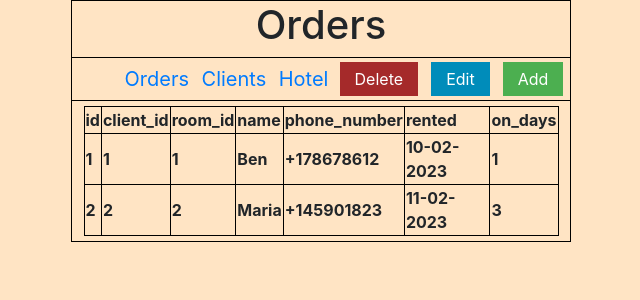
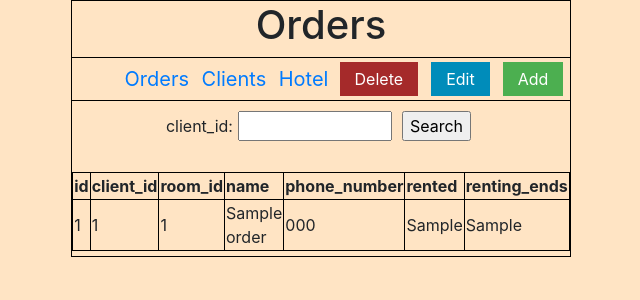
Before and after one commit to Va1Ke/Stage_2, a Flask app: page /order_list/ in a window 1280 px wide. Shown: the top 300 px of the page, without its empty margins (319-959 px from the left). Run offline with Flask 2, Linux system fonts and the light colour scheme; tables that the repository leaves empty hold one stand-in row (values such as "Sample post"); lists and menus that the app fills with data are empty; parts of the project's set-up code (start-up, migrations or seed data) failed here and were passed over.

Commit message:
processing Step-9

```diff
--- a/hotel/models/models.py
+++ b/hotel/models/models.py
@@ -27,5 +27,5 @@ class Orders(db.Model):
     room_id = db.Column(db.Integer, db.ForeignKey("hotel.id"))
     name = db.Column(db.String(128))
     phone_number = db.Column(db.String(128))
-    rented = db.Column(db.String(10))
-    on_days = db.Column(db.Integer)
+    rented = db.Column(db.String(20))
+    renting_ends = db.Column(db.String(20))
--- a/hotel/service/orders_crud.py
+++ b/hotel/service/orders_crud.py
@@ -7,10 +7,19 @@ class Orders_crud:
     def __init__(self, db):
         self.db = db
 
+    def get_all_orders(self) -> list[orders_schemas.OrderInfoReturn]:
+        orders = Orders.query.all()
+        return orders
+
+    def find_orders(self, client_id: int) -> list[orders_schemas.OrderInfoReturn]:
+        updated_client = Orders.query.filter_by(client_id=client_id).all()
+        return updated_client
+
     def create_order(self, order: orders_schemas.CreateOrder) -> str:
         client = Clients.query.filter_by(id=order.client_id).first()
-        new_order = Orders(client_id=order.client_id, room_id=order.room_id, name=client.name,
-                           phone_number=client.phone_number, rented=order.rented, on_days=order.on_days)
+        new_order = Orders(client_id=order.client_id, room_id=order.room_id,
+                           name=client.name, phone_number=client.phone_number,
+                           rented=order.rented, renting_ends=order.renting_ends)
         self.db.session.add(new_order)
         self.db.session.commit()
         return "Success"
@@ -20,7 +29,7 @@ class Orders_crud:
         updated_order.client_id = order.client_id
         updated_order.room_id = order.room_id
         updated_order.rented = order.rented
-        updated_order.on_days = order.on_days
+        updated_order.renting_ends = order.renting_ends
         self.db.session.commit()
         return "Success"
 
--- a/hotel/service/schemas/orders_schemas.py
+++ b/hotel/service/schemas/orders_schemas.py
@@ -8,17 +8,17 @@ class OrderInfoReturn(BaseModel):
     name: str
     phone_number: str
     rented: str
-    on_days: int
+    renting_ends: str
 
 class CreateOrder(BaseModel):
     client_id: int
     room_id: int
     rented: str
-    on_days: int
+    renting_ends: str
 
 class EditOrder(BaseModel):
     id: int
     client_id: int
     room_id: int
     rented: str
-    on_days: int
+    renting_ends: str
--- a/hotel/static/css/main.css
+++ b/hotel/static/css/main.css
@@ -45,6 +45,10 @@ form{
     flex-direction: row;
     justify-content: space-around;
     align-items: center;
+
+}
+input{
+    margin: 5px 5px 5px 5px;
 }
 div{
     border: 1px solid black;
--- a/hotel/templates/Orders/add_order.html
+++ b/hotel/templates/Orders/add_order.html
@@ -10,8 +10,8 @@
 <form action='' method = "POST">
         <p>client_id <input type = "integer" name = "client_id" /></p>
         <p>room_id <input type = "integer" name = "room_id" /></p>
-        <p>rented <input type = "text" name = "rented" /></p>
-        <p>on_days <input type = "integer" name = "on_days" /></p>
+        <p>rented <input type="date" name="rented"></p>
+        <p>renting_ends <input type = "date" name = "renting_ends" /></p>
         <span class="menu">
         <p><a href="/client_list/" class="button button4" type = "cancel">Cancel</a></p>
         <p><input class="button button1" type = "submit" value = "Add" /></p>
--- a/hotel/templates/Orders/edit_order.html
+++ b/hotel/templates/Orders/edit_order.html
@@ -11,8 +11,8 @@
         <p>id <input type = "integer" name = "id" /></p>
         <p>client_id <input type = "integer" name = "client_id" /></p>
         <p>room_id <input type = "integer" name = "room_id" /></p>
-        <p>rented <input type = "text" name = "rented" /></p>
-        <p>on_days <input type = "integer" name = "on_days" /></p>
+        <p>rented <input type = "date" name = "rented" /></p>
+        <p>renting_ends <input type = "date" name = "renting_ends" /></p>
         <span class="menu">
         <p><a href="/client_list/" class="button button4" type = "cancel">Cancel</a></p>
         <p><input class="button button2" type = "submit" value = "Edit" /></p>
--- a/hotel/templates/Orders/orders.html
+++ b/hotel/templates/Orders/orders.html
@@ -7,33 +7,19 @@
 {% endblock %}
 
 {% block second_body %}
+    <form action='' method = "POST">
+        <span class="menu">
+            <p>client_id:<input type = "integer" name = "client_id" size="10"/></p>
+            <p><input type = "submit" value = "Search"/></p>
+        </span>
+    </form>
+
 <table style="width:475px">
-  <tr>
-      <th>id</th>
-      <th>client_id</th>
-      <th>room_id</th>
-      <th>name</th>
-      <th>phone_number</th>
-      <th>rented</th>
-      <th>on_days</th>
-  </tr>
-  <tr>
-      <th>1</th>
-      <th>1</th>
-      <th>1</th>
-      <th>Ben</th>
-      <th>+178678612</th>
-      <th>10-02-2023</th>
-      <th>1</th>
-  </tr>
-  <tr>
-      <th>2</th>
-      <th>2</th>
-      <th>2</th>
-      <th>Maria</th>
-      <th>+145901823</th>
-      <th>11-02-2023</th>
-      <th>3</th>
-  </tr>
+    <thead><tr><th>id</th><th>client_id</th><th>room_id</th><th>name</th><th>phone_number</th><th>rented</th><th>renting_ends</th></tr></thead>
+    <tbody>
+        {% for order in orders %}
+        <tr><td>{{ order.id }}</td><td>{{ order.client_id }}</td><td>{{ order.room_id }}</td><td>{{ order.name }}</td><td>{{ order.phone_number }}</td><td>{{ order.rented }}</td><td>{{ order.renting_ends }}</td></tr>
+        {% endfor %}
+    </tbody>
 </table>
 {% endblock %}
--- a/hotel/views/orders_routes.py
+++ b/hotel/views/orders_routes.py
@@ -1,3 +1,5 @@
+import datetime
+
 from flask import Blueprint, render_template, abort, request, redirect
 from jinja2 import TemplateNotFound
 from hotel.models.models import db
@@ -13,10 +15,17 @@ def main():
     return render_template("main.html")
 
 
-@orders_rout.route('/order_list/')
+@orders_rout.route('/order_list/', methods=['GET', 'POST'])
 def orders():
     """Orders page"""
-    return render_template("/Orders/orders.html")
+    if request.method == 'GET':
+        orders = Orders_crud(db=db).get_all_orders()
+        return render_template("/Orders/orders.html", orders=orders)
+    if request.method == "POST":
+        client_id = request.form['client_id']
+        finded_orders = Orders_crud(db=db).find_orders(client_id=client_id)
+        return render_template("/Orders/orders.html", orders=finded_orders)
+
 
 
 @orders_rout.route('/order_list/add/', methods=['GET', 'POST'])
@@ -28,9 +37,9 @@ def add_order():
         client_id = request.form['client_id']
         room_id = request.form['room_id']
         rented = request.form['rented']
-        on_days = request.form['on_days']
-
-        new_order = CreateOrder(client_id=client_id, room_id=room_id, rented=rented, on_days=on_days)
+        renting_ends = request.form['renting_ends']
+        new_order = CreateOrder(client_id=client_id, room_id=room_id,
+                                rented=rented, renting_ends=renting_ends)
         record = Orders_crud(db=db).create_order(new_order)
         if record == "Success":
             return redirect('/order_list/')
@@ -48,12 +57,12 @@ def edit_order():
         client_id = request.form['client_id']
         room_id = request.form['room_id']
         rented = request.form['rented']
-        on_days = request.form['on_days']
+        renting_ends = request.form['renting_ends']
         new_order_info = EditOrder(id=id, client_id=client_id, room_id=room_id,
-                                    rented=rented, on_days=on_days)
+                                    rented=rented, renting_ends=renting_ends)
         record = Orders_crud(db=db).edit_order(order=new_order_info)
         if record == "Success":
-            return redirect('/client_list/')
+            return redirect('/order_list/')
         else:
             return redirect('/bad_request/')
 
@@ -67,6 +76,6 @@ def delete_order():
         id = request.form['id']
         record = Orders_crud(db=db).delete_order(id=id)
         if record == "Success":
-            return redirect('/client_list/')
+            return redirect('/order_list/')
         else:
             return redirect('/bad_request/')
```
Also changed, not shown: hotel/service/clients_crud.py (+13 -1 lines), hotel/service/hotel_crud.py (+12 -1 lines), hotel/templates/Clients/clients.html (+14 -15 lines), hotel/templates/Clients/delete_error.html (added, +10 -0 lines), hotel/templates/Hotel/delete_error.html (added, +10 -0 lines), hotel/templates/Hotel/hotel.html (+12 -23 lines), hotel/views/clients_routes.py (+15 -2 lines), hotel/views/hotel_routes.py (+19 -5 lines), migrations/versions/3e1657dff0fe_.py (added, +40 -0 lines), migrations/versions/df17b5432859_.py (added, +48 -0 lines).
